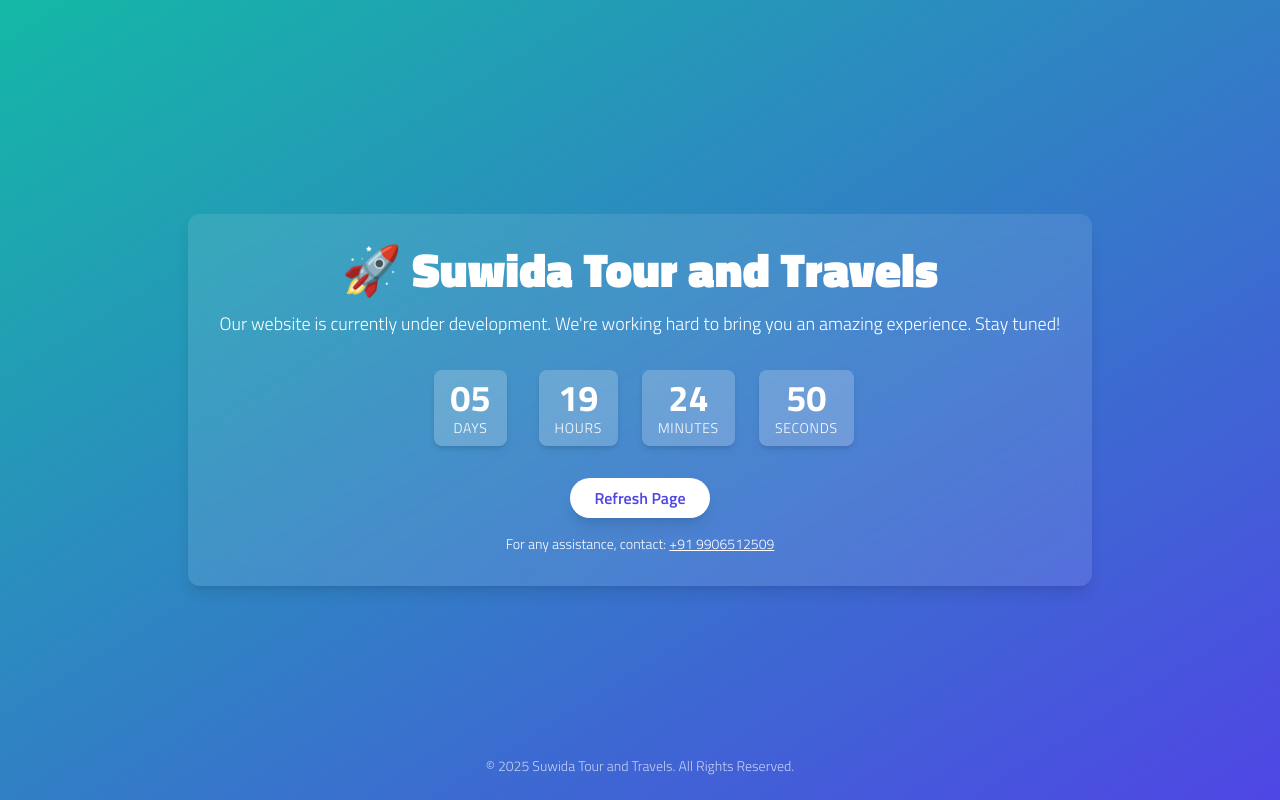
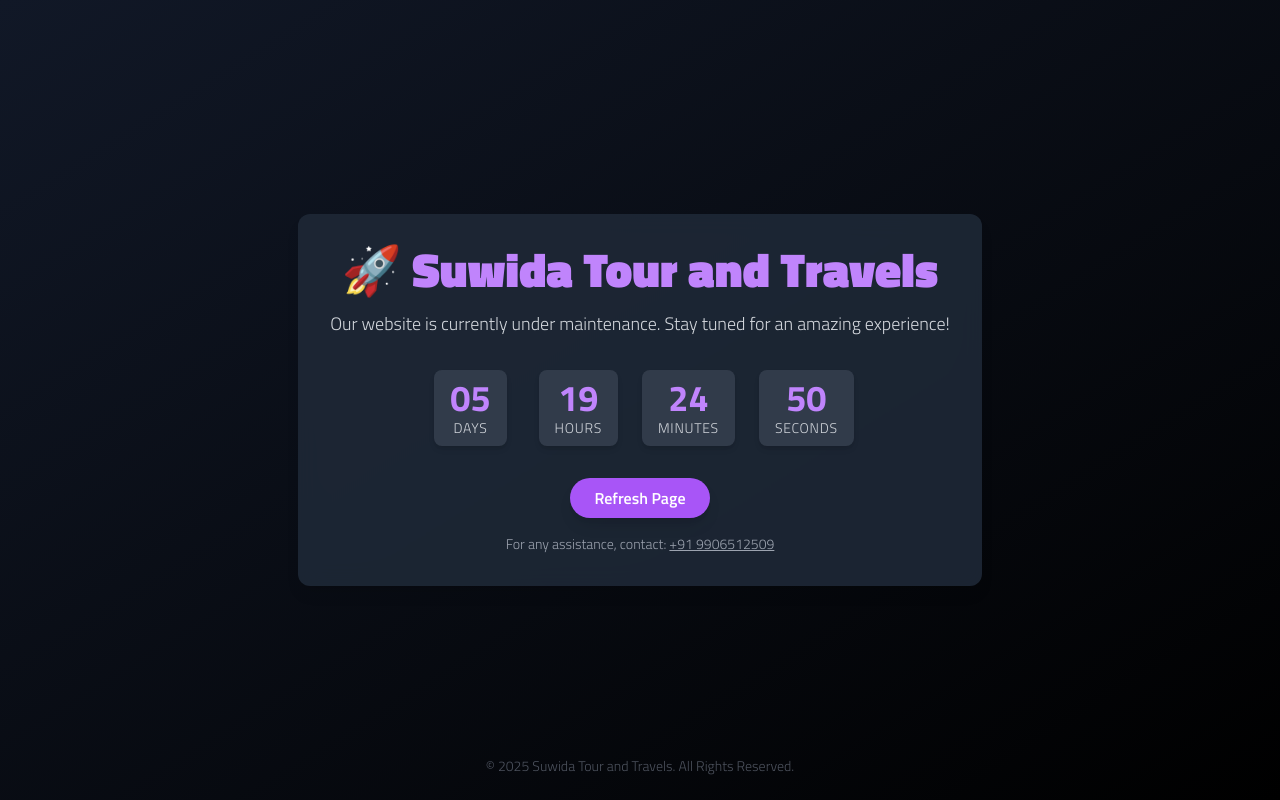
Before and after one commit to reyanshafi/Travel-App-2.0, a Next.js app: page /maintenance in a window 1280 px wide. Built offline with nearby package versions, Linux system fonts and the light colour scheme; a web font is replaced by a local one.

Commit message:
Maintenance updated

```diff
--- a/src/pages/maintenance.jsx
+++ b/src/pages/maintenance.jsx
@@ -1,42 +1,44 @@
 'use client';
-import React, { useState, useEffect } from 'react';
+import React, { useState, useEffect, useCallback } from 'react';
 import { motion } from 'framer-motion';
 import '../app/globals.css';
 
+const targetDate = new Date('2025-02-03T12:00:00');
+
+function calculateTimeLeft() {
+  const difference = targetDate - new Date();
+  return difference > 0
+    ? {
+        days: Math.floor(difference / (1000 * 60 * 60 * 24)),
+        hours: Math.floor((difference / (1000 * 60 * 60)) % 24),
+        minutes: Math.floor((difference / (1000 * 60)) % 60),
+        seconds: Math.floor((difference / 1000) % 60),
+      }
+    : { days: 0, hours: 0, minutes: 0, seconds: 0 };
+}
+
 export default function MaintenancePage() {
-  const targetDate = new Date('2025-02-03T12:00:00'); // Set your desired end date and time here
-  const [timeLeft, setTimeLeft] = useState(calculateTimeLeft(targetDate));
+  const [timeLeft, setTimeLeft] = useState(calculateTimeLeft());
+
+  const updateTimer = useCallback(() => {
+    setTimeLeft(calculateTimeLeft());
+  }, []);
 
   useEffect(() => {
-    const timer = setInterval(() => {
-      setTimeLeft(calculateTimeLeft(targetDate));
-    }, 1000);
-
+    const timer = setInterval(updateTimer, 1000);
     return () => clearInterval(timer);
-  }, [targetDate]);
-
-  function calculateTimeLeft(target) {
-    const difference = target - new Date();
-    return difference > 0
-      ? {
-          days: Math.floor(difference / (1000 * 60 * 60 * 24)),
-          hours: Math.floor((difference / (1000 * 60 * 60)) % 24),
-          minutes: Math.floor((difference / (1000 * 60)) % 60),
-          seconds: Math.floor((difference / 1000) % 60),
-        }
-      : { days: 0, hours: 0, minutes: 0, seconds: 0 }; // Timer stops at 0
-  }
+  }, [updateTimer]);
 
   return (
-    <div className="flex flex-col items-center justify-center min-h-screen text-white bg-gradient-to-br from-teal-500 to-indigo-600">
+    <div className="flex flex-col items-center justify-center min-h-screen text-white bg-gradient-to-br from-gray-900 to-black">
       <motion.div
         initial={{ opacity: 0, y: 50 }}
         animate={{ opacity: 1, y: 0 }}
         transition={{ duration: 1 }}
-        className="p-8 mx-4 text-center bg-white shadow-lg rounded-xl bg-opacity-10 backdrop-blur-md"
+        className="p-8 mx-4 text-center bg-gray-800 shadow-lg rounded-xl bg-opacity-90 backdrop-blur-md"
       >
         <motion.h1
-          className="mb-4 text-4xl font-extrabold sm:text-5xl"
+          className="mb-4 text-4xl font-extrabold text-purple-400 sm:text-5xl"
           initial={{ scale: 0.8 }}
           animate={{ scale: 1 }}
           transition={{ duration: 0.8, ease: 'easeOut' }}
@@ -44,12 +46,12 @@ export default function MaintenancePage() {
           🚀 Suwida Tour and Travels
         </motion.h1>
         <motion.p
-          className="mb-6 text-base sm:text-lg"
+          className="mb-6 text-base text-gray-300 sm:text-lg"
           initial={{ opacity: 0 }}
           animate={{ opacity: 1 }}
           transition={{ duration: 1.2, delay: 0.5 }}
         >
-          Our website is currently under development. We're working hard to bring you an amazing experience. Stay tuned!
+          Our website is currently under maintenance. Stay tuned for an amazing experience!
         </motion.p>
         <div className="flex flex-wrap items-center justify-center mt-4 space-x-2 sm:space-x-6">
           <TimerBox label="Days" value={timeLeft.days} />
@@ -64,14 +66,14 @@ export default function MaintenancePage() {
           className="mt-6"
         >
           <button
-            className="px-6 py-2 font-semibold text-indigo-600 transition bg-white rounded-full shadow-lg hover:bg-opacity-90"
+            className="px-6 py-2 font-semibold text-white transition bg-purple-500 rounded-full shadow-lg hover:bg-purple-600"
             onClick={() => window.location.reload()}
           >
             Refresh Page
           </button>
         </motion.div>
         <motion.p
-          className="mt-4 text-sm text-white"
+          className="mt-4 text-sm text-gray-400"
           initial={{ opacity: 0 }}
           animate={{ opacity: 1 }}
           transition={{ duration: 1.5, delay: 1 }}
@@ -84,7 +86,7 @@ export default function MaintenancePage() {
         initial={{ opacity: 0 }}
         animate={{ opacity: 0.7 }}
         transition={{ duration: 2, delay: 1 }}
-        className="absolute text-sm text-white bottom-6"
+        className="absolute text-sm text-gray-500 bottom-6"
       >
         © {new Date().getFullYear()} Suwida Tour and Travels. All Rights Reserved.
       </motion.div>
@@ -94,9 +96,9 @@ export default function MaintenancePage() {
 
 function TimerBox({ label, value }) {
   return (
-    <div className="flex flex-col items-center px-4 py-2 m-2 bg-white rounded-lg shadow-md bg-opacity-20">
-      <span className="text-3xl font-bold sm:text-4xl">{value.toString().padStart(2, '0')}</span>
-      <span className="text-sm tracking-wider uppercase">{label}</span>
+    <div className="flex flex-col items-center px-4 py-2 m-2 bg-gray-700 rounded-lg shadow-md bg-opacity-80">
+      <span className="text-3xl font-bold text-purple-400 sm:text-4xl">{value.toString().padStart(2, '0')}</span>
+      <span className="text-sm tracking-wider text-gray-300 uppercase">{label}</span>
     </div>
   );
 }
```
